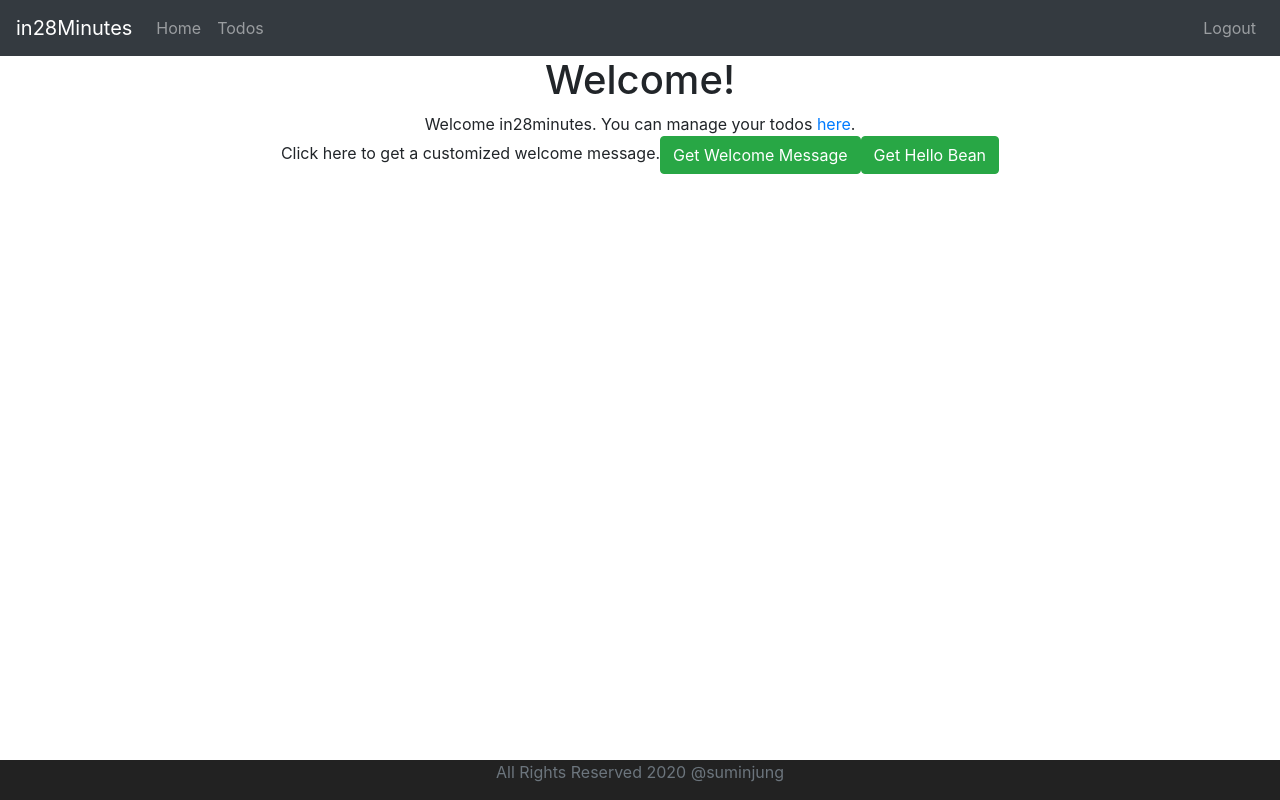
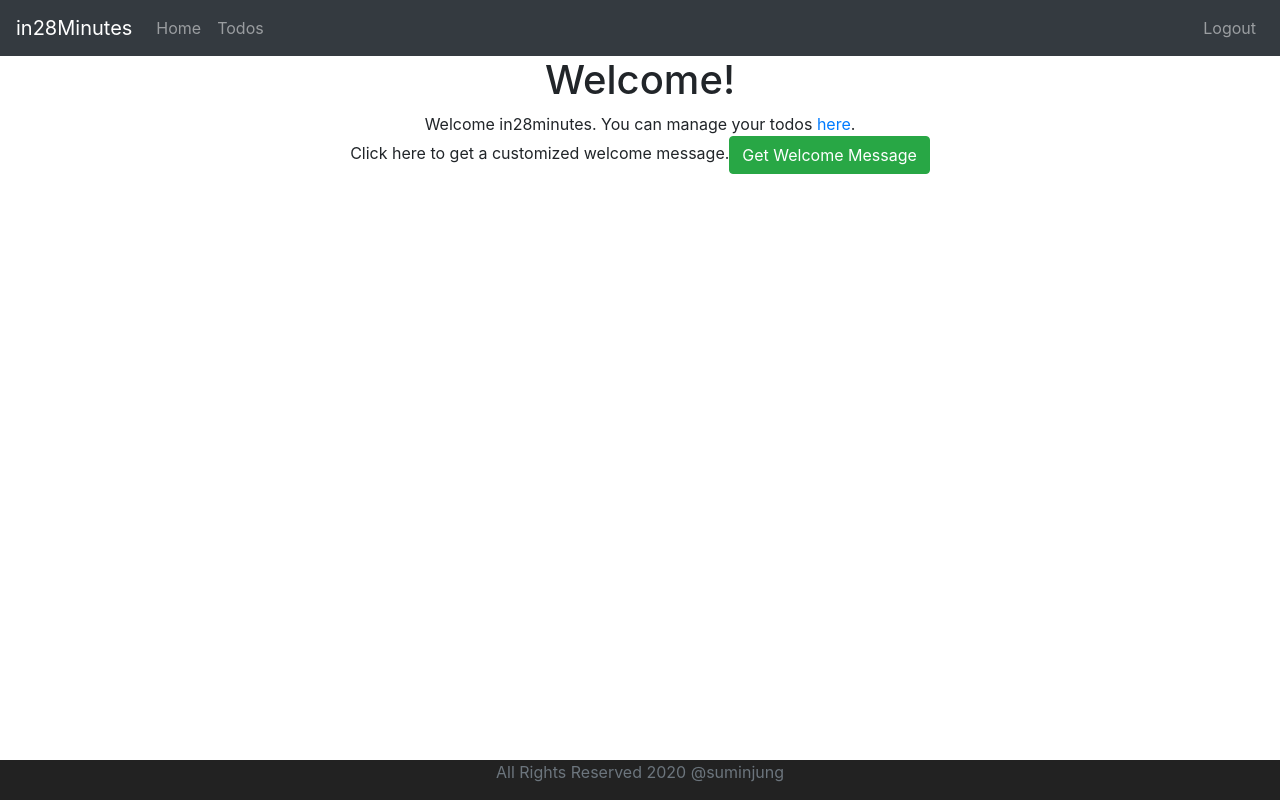
Before and after one commit to therapy22/todo-app, a React (Create React App) app in the folder Front-end/: page /welcome/in28minutes in a window 1280 px wide. Built offline with nearby package versions, Linux system fonts and the light colour scheme; sample sign-in values are in the browser's storage.

Commit message:
Handling API Error Responses in React Frontend

```diff
--- a/Front-end/src/components/todo/WelcomeComponent.jsx
+++ b/Front-end/src/components/todo/WelcomeComponent.jsx
@@ -7,8 +7,7 @@ class WelcomeComponent extends Component {
     super(props);
     this.retrieveWelcomeMessage = this.retrieveWelcomeMessage.bind(this);
     this.handleSuccessfulResponse = this.handleSuccessfulResponse.bind(this);
-    this.handleRetrieveHelloBean = this.handleRetrieveHelloBean.bind(this);
-    this.retrieveHelloBean = this.retrieveHelloBean.bind(this);
+    this.handleError = this.handleError.bind(this);
     this.state = {
       welcomeMessage: '',
       helloBean: '',
@@ -31,12 +30,8 @@ class WelcomeComponent extends Component {
           >
             Get Welcome Message
           </button>
-          <button onClick={this.retrieveHelloBean} className='btn btn-success'>
-            Get Hello Bean
-          </button>
         </div>
         <div className='container'>{this.state.welcomeMessage}</div>
-        <div className='container'>{this.state.helloBean}</div>
       </>
     );
   }
@@ -47,8 +42,9 @@ class WelcomeComponent extends Component {
     ); */
     HelloWorldService.executeHelloWorldPathVariableService(
       this.props.match.params.name
-    ).then((response) => this.handleSuccessfulResponse(response));
-    //.catch()
+    )
+      .then((response) => this.handleSuccessfulResponse(response))
+      .catch((error) => this.handleError(error));
   }
 
   handleSuccessfulResponse(response) {
@@ -57,15 +53,10 @@ class WelcomeComponent extends Component {
     });
   }
 
-  retrieveHelloBean() {
-    HelloWorldService.executeHelloWorldBeanService().then((response) =>
-      this.handleRetrieveHelloBean(response)
-    );
-  }
-
-  handleRetrieveHelloBean(response) {
+  handleError(error) {
+    console.log(error.response);
     this.setState({
-      helloBean: response.data.message,
+      welcomeMessage: error.response.data.message,
     });
   }
 }
```
Also changed, not shown: 1 other file (tests, documents, lock files or other folders).
